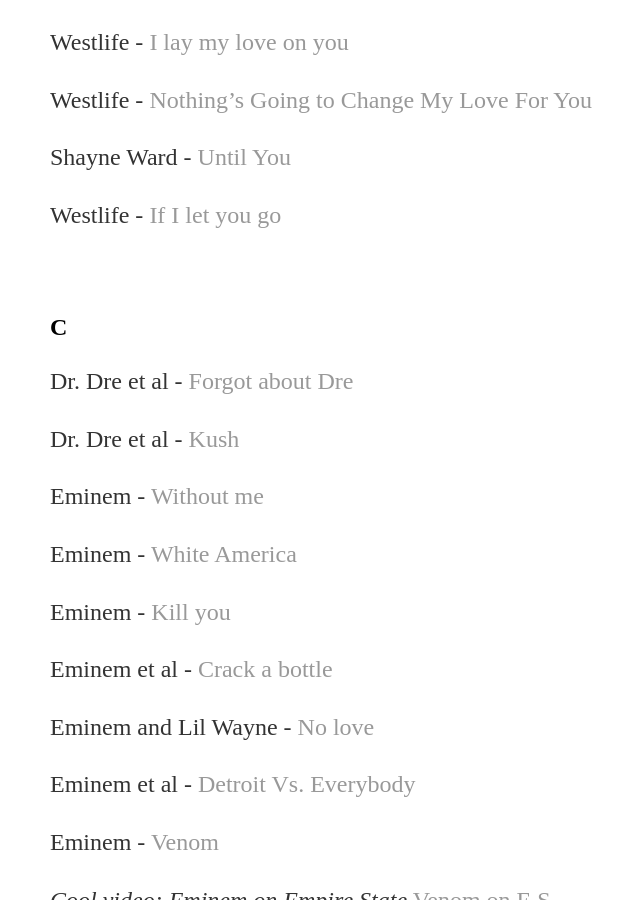
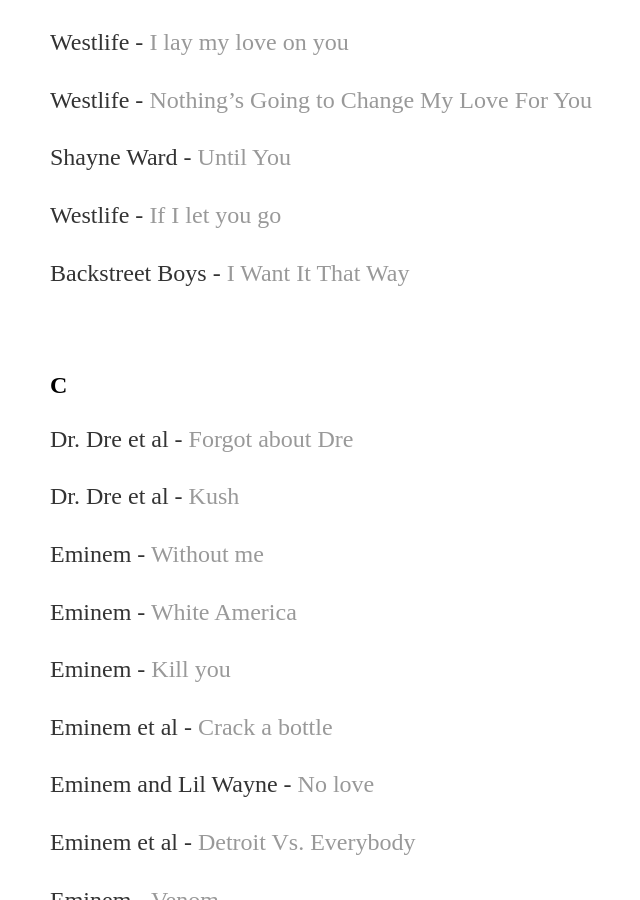
Before and after one commit to yjkweon24/yjkweon24.github.io, a Jekyll site: the page built from _posts/2018-10-23-songs-that-i-love.md, in a window 1280 px wide and 900 px high, scrolled down 11594 px. Shown: the whole window, without its empty margins (142-782 px from the left). Built offline with Jekyll 4.4.1, drawn with Linux system fonts in a browser that asks for light colours.

Commit message:
Update 2018-10-23-songs-that-i-love.md

```diff
--- a/_posts/2018-10-23-songs-that-i-love.md
+++ b/_posts/2018-10-23-songs-that-i-love.md
@@ -402,6 +402,8 @@
 
 Westlife - [If I let you go](https://www.youtube.com/watch?v=-RpYyxf9cdw)
 
+Backstreet Boys - [I Want It That Way](https://www.youtube.com/watch?v=4fndeDfaWCg)
+
 <br>
 
 ## C
```
